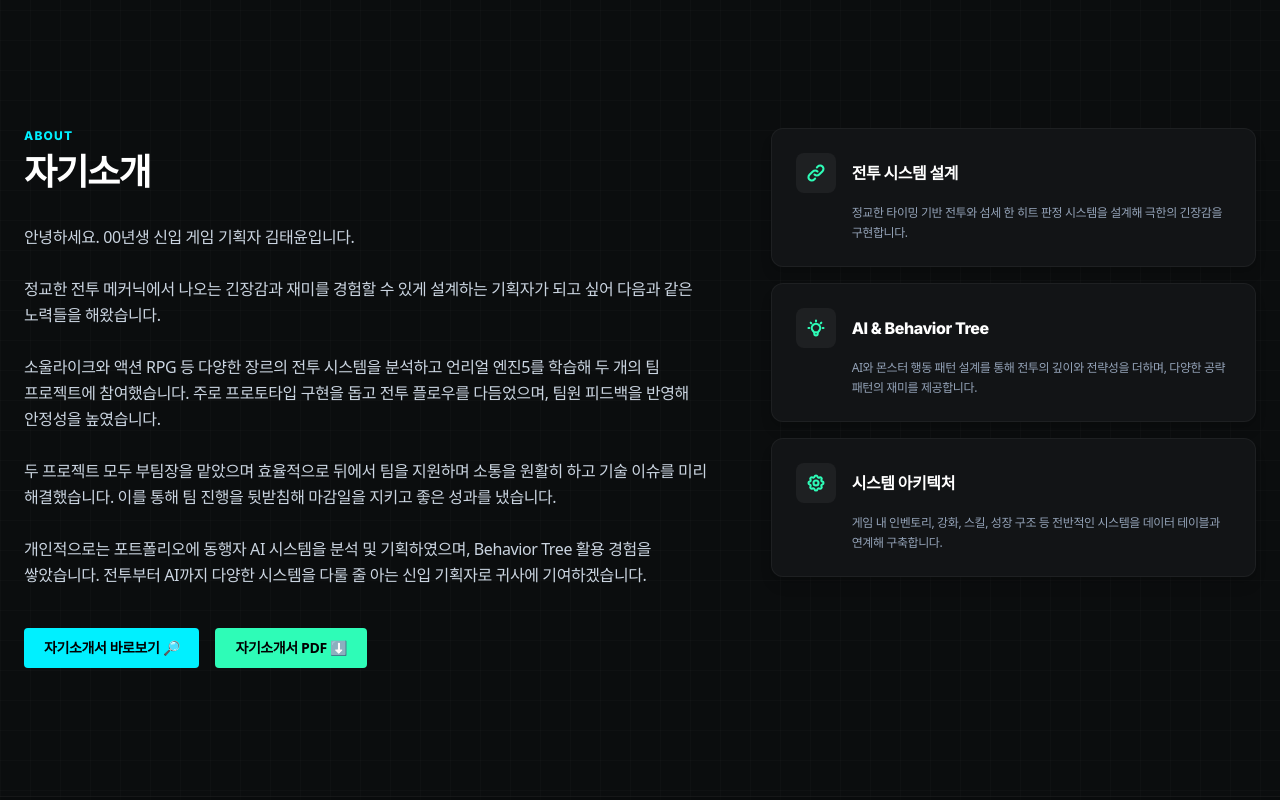
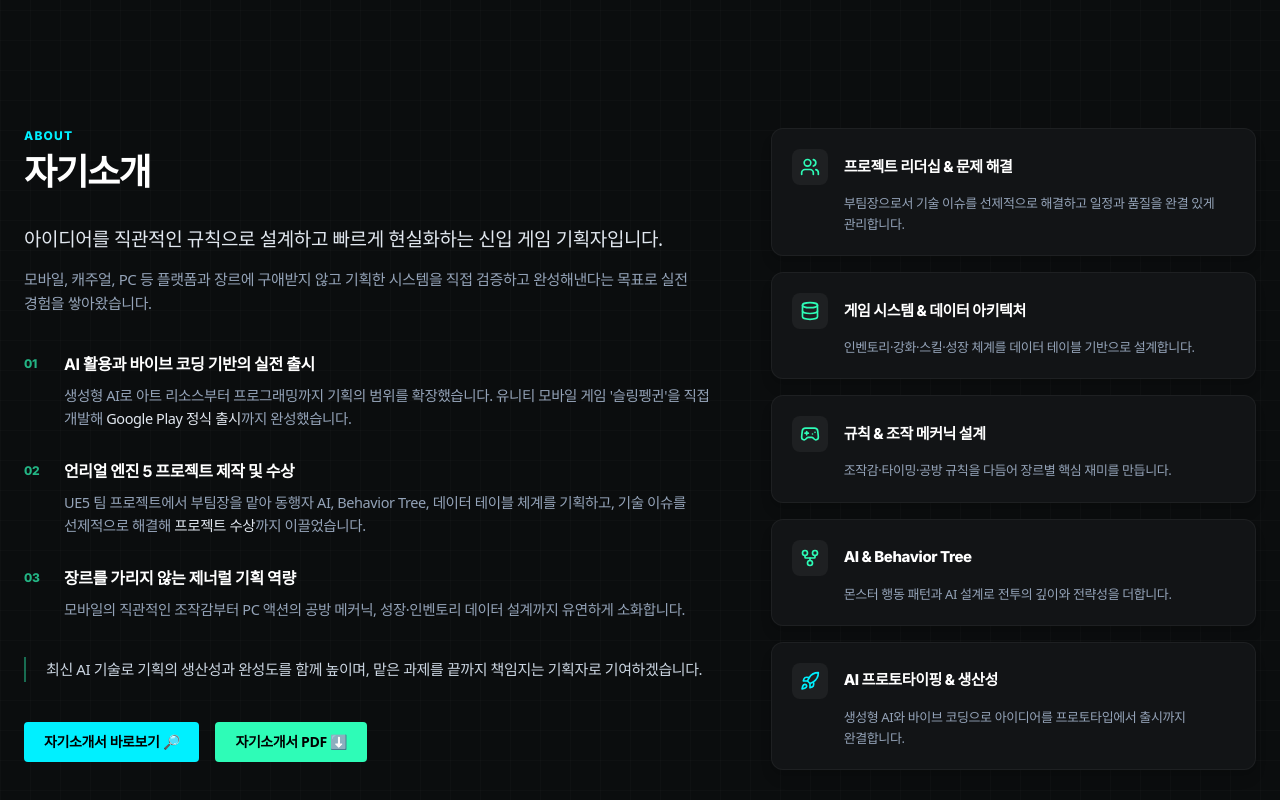
Before and after one commit to 0518tune/portfolio, a plain HTML site: page index.html in a window 1280 px wide. Shown: the part 800-1600 px from the top of the page. Drawn offline with nearby package versions, Linux system fonts and the light colour scheme; no server answers; a web font is replaced by a local one.

Commit message:
feat: Update skill cards with leadership priority, 5-card layout, and revamped SVG icons
- 핵심 역량 카드 5개 개편 (리더십 카드 최상단 신규 추가)
- Lucide 스타일 SVG 아이콘으로 교체 (Users/Database/Gamepad2/GitFork/Rocket)
- 자기소개 컬럼과 카드 컬럼 높이 대칭 (flex justify-between)
- 히어로 한 줄 소개 및 자기소개 문구/구조 개편
- 슬링펭귄 카드: 제목/출시일(2026.08.08)/기획서·스토어 링크 및 썸네일 추가

Co-Authored-By: Claude Opus 5 <noreply@anthropic.com>

```diff
--- a/index.html
+++ b/index.html
@@ -30,14 +30,14 @@
     <section id="home" class="relative min-h-screen flex flex-col justify-center items-center text-center px-4 pt-20">
         <div class="mb-5 inline-flex items-center justify-center px-4 py-1.5 rounded-full border border-[#2efcb7]/40 bg-[#2efcb7]/5 text-[#2efcb7] text-[11px] font-extrabold uppercase tracking-widest font-display leading-none">
             <span class="w-1.5 h-1.5 rounded-full bg-[#2efcb7] animate-pulse mr-2"></span>
-            COMBAT SYSTEM DESIGNER
+            GAME SYSTEM DESIGNER
         </div>
         <h1 class="text-6xl md:text-8xl font-black text-white tracking-tighter mb-5 font-display main-title-glow">
             김태윤
         </h1>
-        <p class="max-w-2xl text-slate-300 text-sm md:text-[17px] font-medium mb-10 tracking-tight leading-relaxed break-keep">
-            소울라이크 액션 RPG의 전투, 시스템을 전문으로 하는 신입 게임 기획자입니다.<br class="hidden md:block">
-            언리얼 엔진5를 활용한 프로젝트 개발 및 수상 경험이 있으며, 게임 규칙 설계와 시스템 구현에 관심이 많습니다.
+        <p class="max-w-3xl text-slate-300 text-sm md:text-[17px] font-medium mb-10 tracking-tight leading-relaxed break-keep">
+            <span class="text-[#2efcb7] font-bold">유니티 모바일 게임 출시</span>부터 <span class="text-[#00f0ff] font-bold">언리얼5 게임 제작 및 수상</span>까지,<br> AI와 실전 구현력을 갖춘 신입 게임 기획자 김태윤입니다.<br class="hidden md:block">
+
         </p>
         <div class="flex flex-wrap justify-center gap-4">
             <a href="#about" class="inline-flex items-center gap-2 px-6 py-3 bg-[#2efcb7] text-black font-extrabold text-sm rounded-md hover:bg-[#20dfa0] transition-all duration-300 shadow-[0_4px_20px_rgba(46,252,183,0.3)]">
@@ -58,17 +58,46 @@
         </div>
     </section>
 
-    <section id="about" class="py-32 max-w-7xl mx-auto px-6 grid grid-cols-1 lg:grid-cols-12 gap-12 items-start">
+    <section id="about" class="py-32 max-w-7xl mx-auto px-6 grid grid-cols-1 lg:grid-cols-12 gap-12 items-start lg:items-stretch">
         <div class="lg:col-span-7">
             <span class="text-xs font-extrabold uppercase tracking-widest text-[#00f0ff] font-display block mb-2">ABOUT</span>
             <h2 class="text-4xl font-black text-white mb-8 font-display section-title">자기소개</h2>
-            <p class="text-slate-300 font-medium leading-relaxed mb-10 text-[15px] md:text-[16px] break-keep">
-                안녕하세요.  00년생 신입 게임 기획자 김태윤입니다.<br><br>
-                정교한 전투 메커닉에서 나오는 긴장감과 재미를 경험할 수 있게 설계하는 기획자가 되고 싶어 다음과 같은 노력들을 해왔습니다.<br><br>
-                소울라이크와 액션 RPG 등 다양한 장르의 전투 시스템을 분석하고 언리얼 엔진5를 학습해 두 개의 팀 프로젝트에 참여했습니다. 주로 프로토타입 구현을 돕고 전투 플로우를 다듬었으며, 팀원 피드백을 반영해 안정성을 높였습니다.<br><br>
-                두 프로젝트 모두 부팀장을 맡았으며 효율적으로 뒤에서 팀을 지원하며 소통을 원활히 하고 기술 이슈를 미리 해결했습니다. 이를 통해 팀 진행을 뒷받침해 마감일을 지키고 좋은 성과를 냈습니다.<br><br>
-                개인적으로는 포트폴리오에 동행자 AI 시스템을 분석 및 기획하였으며, Behavior Tree 활용 경험을 쌓았습니다. 전투부터 AI까지 다양한 시스템을 다룰 줄 아는 신입 기획자로 귀사에 기여하겠습니다.
-            </p>
+            <div class="mb-10 break-keep">
+                <p class="text-slate-200 text-[17px] md:text-[19px] font-medium leading-relaxed mb-3">
+                    아이디어를 직관적인 규칙으로 설계하고 빠르게 현실화하는 신입 게임 기획자입니다.
+                </p>
+                <p class="text-slate-400 text-[15px] font-medium leading-relaxed mb-9">
+                    모바일, 캐주얼, PC 등 플랫폼과 장르에 구애받지 않고 기획한 시스템을 직접 검증하고 완성해낸다는 목표로 실전 경험을 쌓아왔습니다.
+                </p>
+
+                <ol class="space-y-7">
+                    <li class="flex gap-4">
+                        <span class="flex-shrink-0 text-[#2efcb7]/70 text-xs font-extrabold font-display pt-1 w-6">01</span>
+                        <div>
+                            <h3 class="text-white font-bold text-[16px] mb-2 font-display">AI 활용과 바이브 코딩 기반의 실전 출시</h3>
+                            <p class="text-slate-400 text-[14.5px] font-medium leading-relaxed">생성형 AI로 아트 리소스부터 프로그래밍까지 기획의 범위를 확장했습니다. 유니티 모바일 게임 '슬링펭귄'을 직접 개발해 <span class="text-slate-200">Google Play 정식 출시</span>까지 완성했습니다.</p>
+                        </div>
+                    </li>
+                    <li class="flex gap-4">
+                        <span class="flex-shrink-0 text-[#2efcb7]/70 text-xs font-extrabold font-display pt-1 w-6">02</span>
+                        <div>
+                            <h3 class="text-white font-bold text-[16px] mb-2 font-display">언리얼 엔진 5 프로젝트 제작 및 수상</h3>
+                            <p class="text-slate-400 text-[14.5px] font-medium leading-relaxed">UE5 팀 프로젝트에서 부팀장을 맡아 동행자 AI, Behavior Tree, 데이터 테이블 체계를 기획하고, 기술 이슈를 선제적으로 해결해 <span class="text-slate-200">프로젝트 수상</span>까지 이끌었습니다.</p>
+                        </div>
+                    </li>
+                    <li class="flex gap-4">
+                        <span class="flex-shrink-0 text-[#2efcb7]/70 text-xs font-extrabold font-display pt-1 w-6">03</span>
+                        <div>
+                            <h3 class="text-white font-bold text-[16px] mb-2 font-display">장르를 가리지 않는 제너럴 기획 역량</h3>
+                            <p class="text-slate-400 text-[14.5px] font-medium leading-relaxed">모바일의 직관적인 조작감부터 PC 액션의 공방 메커닉, 성장·인벤토리 데이터 설계까지 유연하게 소화합니다.</p>
+                        </div>
+                    </li>
+                </ol>
+
+                <p class="mt-9 pl-5 border-l-2 border-[#2efcb7]/40 text-slate-300 text-[15px] font-medium leading-relaxed">
+                    최신 AI 기술로 기획의 생산성과 완성도를 함께 높이며, 맡은 과제를 끝까지 책임지는 기획자로 기여하겠습니다.
+                </p>
+            </div>
             <div class="flex gap-4">
                 <a href="https://www.canva.com/design/DAG_r8gGlk0/7iWfzIyOW9CcjYv9zx8rvQ/view?utm_content=DAG_r8gGlk0&utm_campaign=designshare&utm_medium=link2&utm_source=uniquelinks&utlId=hc15cd93af7" target="_blank" class="inline-flex items-center gap-2 px-5 py-2.5 bg-[#00f0ff] text-black font-extrabold text-sm rounded hover:bg-[#00d8e6] transition-all">
                     자기소개서 바로보기 🔎
@@ -78,33 +107,51 @@
                 </a>
             </div>
         </div>
-        <div class="lg:col-span-5 space-y-4 w-full mt-10 lg:mt-0">
-            <div class="p-6 bg-[#121416] border border-white/5 rounded-xl hover:border-[#2efcb7]/30 transition-all duration-400 group shadow-lg">
-                <div class="flex items-center gap-4 mb-2.5">
-                    <div class="p-2.5 bg-white/5 rounded-lg text-[#2efcb7]">
-                        <svg class="w-5 h-5" fill="none" stroke="currentColor" stroke-width="2.5" viewBox="0 0 24 24"><path stroke-linecap="round" stroke-linejoin="round" d="M13.828 10.172a4 4 0 00-5.656 0l-4 4a4 4 0 105.656 5.656l1.102-1.101m-.758-4.899a4 4 0 005.656 0l4-4a4 4 0 00-5.656-5.656l-1.1 1.1"></path></svg>
+        <div class="lg:col-span-5 w-full mt-10 lg:mt-0 flex flex-col gap-4 lg:h-full lg:justify-between">
+            <div class="p-5 bg-[#121416] border border-white/5 rounded-xl hover:border-[#2efcb7]/30 transition-all duration-400 group shadow-lg">
+                <div class="flex items-center gap-4 mb-2">
+                    <div class="p-2 bg-white/5 rounded-lg text-[#2efcb7]">
+                        <svg class="w-5 h-5" fill="none" stroke="currentColor" stroke-width="2" stroke-linecap="round" stroke-linejoin="round" viewBox="0 0 24 24"><path d="M16 21v-2a4 4 0 0 0-4-4H6a4 4 0 0 0-4 4v2"></path><circle cx="9" cy="7" r="4"></circle><path d="M22 21v-2a4 4 0 0 0-3-3.87"></path><path d="M16 3.13a4 4 0 0 1 0 7.75"></path></svg>
                     </div>
-                    <h3 class="text-base font-extrabold text-white group-hover:text-[#2efcb7] transition-colors font-display">전투 시스템 설계</h3>
+                    <h3 class="text-[15px] font-extrabold text-white group-hover:text-[#2efcb7] transition-colors font-display">프로젝트 리더십 &amp; 문제 해결</h3>
                 </div>
-                <p class="text-xs text-slate-400 font-medium leading-relaxed pl-14">정교한 타이밍 기반 전투와 섬세 한 히트 판정 시스템을 설계해 극한의 긴장감을 구현합니다.</p>
+                <p class="text-[13px] text-slate-400 font-medium leading-relaxed pl-[52px] break-keep">부팀장으로서 기술 이슈를 선제적으로 해결하고 일정과 품질을 완결 있게 관리합니다.</p>
             </div>
-            <div class="p-6 bg-[#121416] border border-white/5 rounded-xl hover:border-[#2efcb7]/30 transition-all duration-400 group shadow-lg">
-                <div class="flex items-center gap-4 mb-2.5">
-                    <div class="p-2.5 bg-white/5 rounded-lg text-[#2efcb7]">
-                        <svg class="w-5 h-5" fill="none" stroke="currentColor" stroke-width="2.5" viewBox="0 0 24 24"><path stroke-linecap="round" stroke-linejoin="round" d="M9.663 17h4.673M12 3v1m6.364 1.636l-.707.707M21 12h-1M4 12H3m3.343-5.657l-.707-.707m2.828 9.9a5 5 0 117.072 0l-.548.547A3.374 3.374 0 0014 18.469V19a2 2 0 11-4 0v-.531c0-.895-.356-1.754-.988-2.386l-.548-.547z"></path></svg>
+            <div class="p-5 bg-[#121416] border border-white/5 rounded-xl hover:border-[#2efcb7]/30 transition-all duration-400 group shadow-lg">
+                <div class="flex items-center gap-4 mb-2">
+                    <div class="p-2 bg-white/5 rounded-lg text-[#2efcb7]">
+                        <svg class="w-5 h-5" fill="none" stroke="currentColor" stroke-width="2" stroke-linecap="round" stroke-linejoin="round" viewBox="0 0 24 24"><ellipse cx="12" cy="5" rx="9" ry="3"></ellipse><path d="M3 5v14c0 1.66 4 3 9 3s9-1.34 9-3V5"></path><path d="M3 12c0 1.66 4 3 9 3s9-1.34 9-3"></path></svg>
                     </div>
-                    <h3 class="text-base font-extrabold text-white group-hover:text-[#2efcb7] transition-colors font-display">AI & Behavior Tree</h3>
+                    <h3 class="text-[15px] font-extrabold text-white group-hover:text-[#2efcb7] transition-colors font-display">게임 시스템 &amp; 데이터 아키텍처</h3>
                 </div>
-                <p class="text-xs text-slate-400 font-medium leading-relaxed pl-14">AI와 몬스터 행동 패턴 설계를 통해 전투의 깊이와 전략성을 더하며, 다양한 공략 패턴의 재미를 제공합니다.</p>
+                <p class="text-[13px] text-slate-400 font-medium leading-relaxed pl-[52px] break-keep">인벤토리·강화·스킬·성장 체계를 데이터 테이블 기반으로 설계합니다.</p>
             </div>
-            <div class="p-6 bg-[#121416] border border-white/5 rounded-xl hover:border-[#2efcb7]/30 transition-all duration-400 group shadow-lg">
-                <div class="flex items-center gap-4 mb-2.5">
-                    <div class="p-2.5 bg-white/5 rounded-lg text-[#2efcb7]">
-                        <svg class="w-5 h-5" fill="none" stroke="currentColor" stroke-width="2.5" viewBox="0 0 24 24"><path stroke-linecap="round" stroke-linejoin="round" d="M10.325 4.317c.426-1.756 2.924-1.756 3.35 0a1.724 1.724 0 002.573 1.066c1.543-.94 3.31.826 2.37 2.37a1.724 1.724 0 001.065 2.572c1.756.426 1.756 2.924 0 3.35a1.724 1.724 0 00-1.066 2.573c.94 1.543-.826 3.31-2.37 2.37a1.724 1.724 0 00-2.572 1.065c-.426 1.756-2.924 1.756-3.35 0a1.724 1.724 0 00-2.573-1.066c-1.543.94-3.31-.826-2.37-2.37a1.724 1.724 0 00-1.065-2.572c-1.756-.426-1.756-2.924 0-3.35a1.724 1.724 0 001.066-2.573c-.94-1.543.826-3.31 2.37-2.37.996.608 2.296.07 2.572-1.065z"></path><circle cx="12" cy="12" r="3"></circle></svg>
+            <div class="p-5 bg-[#121416] border border-white/5 rounded-xl hover:border-[#2efcb7]/30 transition-all duration-400 group shadow-lg">
+                <div class="flex items-center gap-4 mb-2">
+                    <div class="p-2 bg-white/5 rounded-lg text-[#2efcb7]">
+                        <svg class="w-5 h-5" fill="none" stroke="currentColor" stroke-width="2" stroke-linecap="round" stroke-linejoin="round" viewBox="0 0 24 24"><line x1="6" y1="11" x2="10" y2="11"></line><line x1="8" y1="9" x2="8" y2="13"></line><line x1="15" y1="12" x2="15.01" y2="12"></line><line x1="18" y1="10" x2="18.01" y2="10"></line><path d="M17.32 5H6.68a4 4 0 0 0-3.978 3.59c-.006.052-.01.101-.017.152C2.604 9.416 2 14.456 2 16a3 3 0 0 0 3 3c1 0 1.5-.5 2-1l1.414-1.414A2 2 0 0 1 9.828 16h4.344a2 2 0 0 1 1.414.586L17 18c.5.5 1 1 2 1a3 3 0 0 0 3-3c0-1.544-.604-6.584-.685-7.258-.007-.05-.011-.1-.017-.151A4 4 0 0 0 17.32 5z"></path></svg>
                     </div>
-                    <h3 class="text-base font-extrabold text-white group-hover:text-[#2efcb7] transition-colors font-display">시스템 아키텍처</h3>
+                    <h3 class="text-[15px] font-extrabold text-white group-hover:text-[#2efcb7] transition-colors font-display">규칙 &amp; 조작 메커닉 설계</h3>
                 </div>
-                <p class="text-xs text-slate-400 font-medium leading-relaxed pl-14">게임 내 인벤토리, 강화, 스킬, 성장 구조 등 전반적인 시스템을 데이터 테이블과 연계해 구축합니다.</p>
+                <p class="text-[13px] text-slate-400 font-medium leading-relaxed pl-[52px] break-keep">조작감·타이밍·공방 규칙을 다듬어 장르별 핵심 재미를 만듭니다.</p>
+            </div>
+            <div class="p-5 bg-[#121416] border border-white/5 rounded-xl hover:border-[#2efcb7]/30 transition-all duration-400 group shadow-lg">
+                <div class="flex items-center gap-4 mb-2">
+                    <div class="p-2 bg-white/5 rounded-lg text-[#2efcb7]">
+                        <svg class="w-5 h-5" fill="none" stroke="currentColor" stroke-width="2" stroke-linecap="round" stroke-linejoin="round" viewBox="0 0 24 24"><circle cx="12" cy="18" r="3"></circle><circle cx="6" cy="6" r="3"></circle><circle cx="18" cy="6" r="3"></circle><path d="M18 9v2c0 .6-.4 1-1 1H7c-.6 0-1-.4-1-1V9"></path><path d="M12 12v3"></path></svg>
+                    </div>
+                    <h3 class="text-[15px] font-extrabold text-white group-hover:text-[#2efcb7] transition-colors font-display">AI &amp; Behavior Tree</h3>
+                </div>
+                <p class="text-[13px] text-slate-400 font-medium leading-relaxed pl-[52px] break-keep">몬스터 행동 패턴과 AI 설계로 전투의 깊이와 전략성을 더합니다.</p>
+            </div>
+            <div class="p-5 bg-[#121416] border border-white/5 rounded-xl hover:border-[#00f0ff]/40 transition-all duration-400 group shadow-lg">
+                <div class="flex items-center gap-4 mb-2">
+                    <div class="p-2 bg-white/5 rounded-lg text-[#00f0ff]">
+                        <svg class="w-5 h-5" fill="none" stroke="currentColor" stroke-width="2" stroke-linecap="round" stroke-linejoin="round" viewBox="0 0 24 24"><path d="M4.5 16.5c-1.5 1.26-2 5-2 5s3.74-.5 5-2c.71-.84.7-2.13-.09-2.91a2.18 2.18 0 0 0-2.91 0z"></path><path d="M12 15l-3-3a22 22 0 0 1 2-3.95A12.88 12.88 0 0 1 22 2c0 2.72-.78 7.5-6 11a22.35 22.35 0 0 1-4 2z"></path><path d="M9 12H4s.55-3.03 2-4c1.62-1.08 5 0 5 0"></path><path d="M12 15v5s3.03-.55 4-2c1.08-1.62 0-5 0-5"></path></svg>
+                    </div>
+                    <h3 class="text-[15px] font-extrabold text-white group-hover:text-[#00f0ff] transition-colors font-display">AI 프로토타이핑 &amp; 생산성</h3>
+                </div>
+                <p class="text-[13px] text-slate-400 font-medium leading-relaxed pl-[52px] break-keep">생성형 AI와 바이브 코딩으로 아이디어를 프로토타입에서 출시까지 완결합니다.</p>
             </div>
         </div>
     </section>
@@ -253,27 +300,25 @@
                 <div class="bg-[#121416] border border-white/5 rounded-xl overflow-hidden shadow-xl card-glow-effect flex flex-col justify-between">
                     <div class="relative aspect-video overflow-hidden bg-black border-b border-white/5">
                         <div class="absolute top-3 left-3 z-10">
-                            <span class="category-pill category-pill-cyan">📱 Google Play 출시작</span>
+                            <span class="category-pill category-pill-cyan">📱 Google Play 출시작 | 2026.08.08</span>
                         </div>
-                        <!-- TODO: 실제 게임 스크린샷으로 교체 (현재는 임시 플레이스홀더 이미지) -->
-                        <img src="./images/slingpenguin.svg" alt="슬링펭귄" class="w-full h-full object-cover transition-all duration-500 card-img-dim">
+                        <img src="./images/slingpenguin.jpg" alt="슬링펭귄 (SlingPenguin) 게임 아이콘" class="w-full h-full object-cover transition-all duration-500 card-img-dim">
                     </div>
                     <div class="p-8 flex-1 flex flex-col justify-between">
                         <div>
-                            <h3 class="text-xl font-black text-white mb-2 font-display tracking-tight">SlingPenguin (슬링펭귄)</h3>
+                            <h3 class="text-xl font-black text-white mb-2 font-display tracking-tight">슬링펭귄 (SlingPenguin) - 알까기 게임</h3>
                             <div class="flex flex-wrap gap-2 mb-4">
                                 <span class="text-[12px] font-bold text-[#2efcb7] border border-[#2efcb7]/30 px-2 py-0.5 rounded">#Unity</span>
                                 <span class="text-[12px] font-bold text-[#2efcb7] border border-[#2efcb7]/30 px-2 py-0.5 rounded">#PhysicsAction</span>
                                 <span class="text-[12px] font-bold text-[#2efcb7] border border-[#2efcb7]/30 px-2 py-0.5 rounded">#Slingshot</span>
                                 <span class="text-[12px] font-bold text-[#2efcb7] border border-[#2efcb7]/30 px-2 py-0.5 rounded">#MobileGame</span>
+                                <span class="text-[12px] font-bold text-[#00f0ff] border border-[#00f0ff]/40 px-2 py-0.5 rounded">#2026.08.08출시</span>
                             </div>
-                            <p class="text-[15px] text-slate-400 font-medium leading-relaxed mb-8 break-keep">당기고, 조준하고, 쏜다! 얼음판 위에서 펼쳐지는 짜릿하고 귀여운 슬링샷 물리 액션 게임. 플레이스토어 실제 정식 출시 및 서비스 경험 프로젝트입니다.</p>
+                            <p class="text-[15px] text-slate-400 font-medium leading-relaxed mb-8 break-keep">당기고, 조준하고, 쏜다! 얼음판 위에서 펼쳐지는 짜릿하고 귀여운 슬링샷 물리 액션 게임. <strong class="text-white font-bold">2026년 8월 8일 Google Play 정식 출시</strong>, 실제 스토어 출시 및 서비스 운영을 경험한 프로젝트입니다.</p>
                         </div>
                         <div class="grid grid-cols-2 gap-3">
-                            <!-- TODO: 실제 기획서/플레이 문서 링크로 교체 -->
-                            <a href="#" class="btn-sm btn-dark">게임 기획서 📄</a>
-                            <!-- TODO: 실제 플레이스토어 URL로 교체 -->
-                            <a href="https://play.google.com/store/apps/details?id=com.taeyun.slingpenguin" target="_blank" class="btn-sm btn-mint">Google Play 스토어 📱</a>
+                            <a href="https://slingpenguin-gdd.vercel.app" target="_blank" class="btn-sm btn-dark">게임 기획서 바로보기 📄</a>
+                            <a href="https://play.google.com/store/apps/details?id=com.grenngames.slingpenguin" target="_blank" class="btn-sm btn-mint">Google Play 스토어 📱</a>
                         </div>
                     </div>
                 </div>
@@ -328,6 +373,7 @@
                 <span class="text-[11px] font-extrabold text-[#2efcb7] bg-[#2efcb7]/10 px-2.5 py-1 rounded-md inline-block mb-4 tracking-wider">&lt;/&gt; 기술 스택</span>
                 <div class="flex flex-wrap">
                     <span class="inline-block bg-[#1a1d21] text-slate-300 border border-white/10 px-3 py-1 rounded-md text-sm mr-2 mb-2 hover:border-white/25 hover:text-slate-100 transition-colors duration-200">Unreal Engine 5</span>
+                    <span class="inline-block bg-[#1a1d21] text-slate-300 border border-white/10 px-3 py-1 rounded-md text-sm mr-2 mb-2 hover:border-white/25 hover:text-slate-100 transition-colors duration-200">Unity</span>
                     <span class="inline-block bg-[#1a1d21] text-slate-300 border border-white/10 px-3 py-1 rounded-md text-sm mr-2 mb-2 hover:border-white/25 hover:text-slate-100 transition-colors duration-200">Blueprint</span>
                     <span class="inline-block bg-[#1a1d21] text-slate-300 border border-white/10 px-3 py-1 rounded-md text-sm mr-2 mb-2 hover:border-white/25 hover:text-slate-100 transition-colors duration-200">Behavior Tree</span>
                     <span class="inline-block bg-[#1a1d21] text-slate-300 border border-white/10 px-3 py-1 rounded-md text-sm mr-2 mb-2 hover:border-white/25 hover:text-slate-100 transition-colors duration-200">Data Table Structure</span>
@@ -336,6 +382,8 @@
             <div class="p-6 bg-[#121416] border border-white/5 rounded-xl shadow-lg">
                 <span class="text-[11px] font-extrabold text-[#2efcb7] bg-[#2efcb7]/10 px-2.5 py-1 rounded-md inline-block mb-4 tracking-wider">🔧 사용 도구</span>
                 <div class="flex flex-wrap">
+                    <span class="inline-block bg-[#1a1d21] text-slate-300 border border-white/10 px-3 py-1 rounded-md text-sm mr-2 mb-2 hover:border-white/25 hover:text-slate-100 transition-colors duration-200">생성형 AI</span>
+                    <span class="inline-block bg-[#1a1d21] text-slate-300 border border-white/10 px-3 py-1 rounded-md text-sm mr-2 mb-2 hover:border-white/25 hover:text-slate-100 transition-colors duration-200">바이브 코딩</span>
                     <span class="inline-block bg-[#1a1d21] text-slate-300 border border-white/10 px-3 py-1 rounded-md text-sm mr-2 mb-2 hover:border-white/25 hover:text-slate-100 transition-colors duration-200">Figma</span>
                     <span class="inline-block bg-[#1a1d21] text-slate-300 border border-white/10 px-3 py-1 rounded-md text-sm mr-2 mb-2 hover:border-white/25 hover:text-slate-100 transition-colors duration-200">Excel</span>
                     <span class="inline-block bg-[#1a1d21] text-slate-300 border border-white/10 px-3 py-1 rounded-md text-sm mr-2 mb-2 hover:border-white/25 hover:text-slate-100 transition-colors duration-200">PPT</span>
```
Also changed, not shown: images/slingpenguin.jpg (added).
